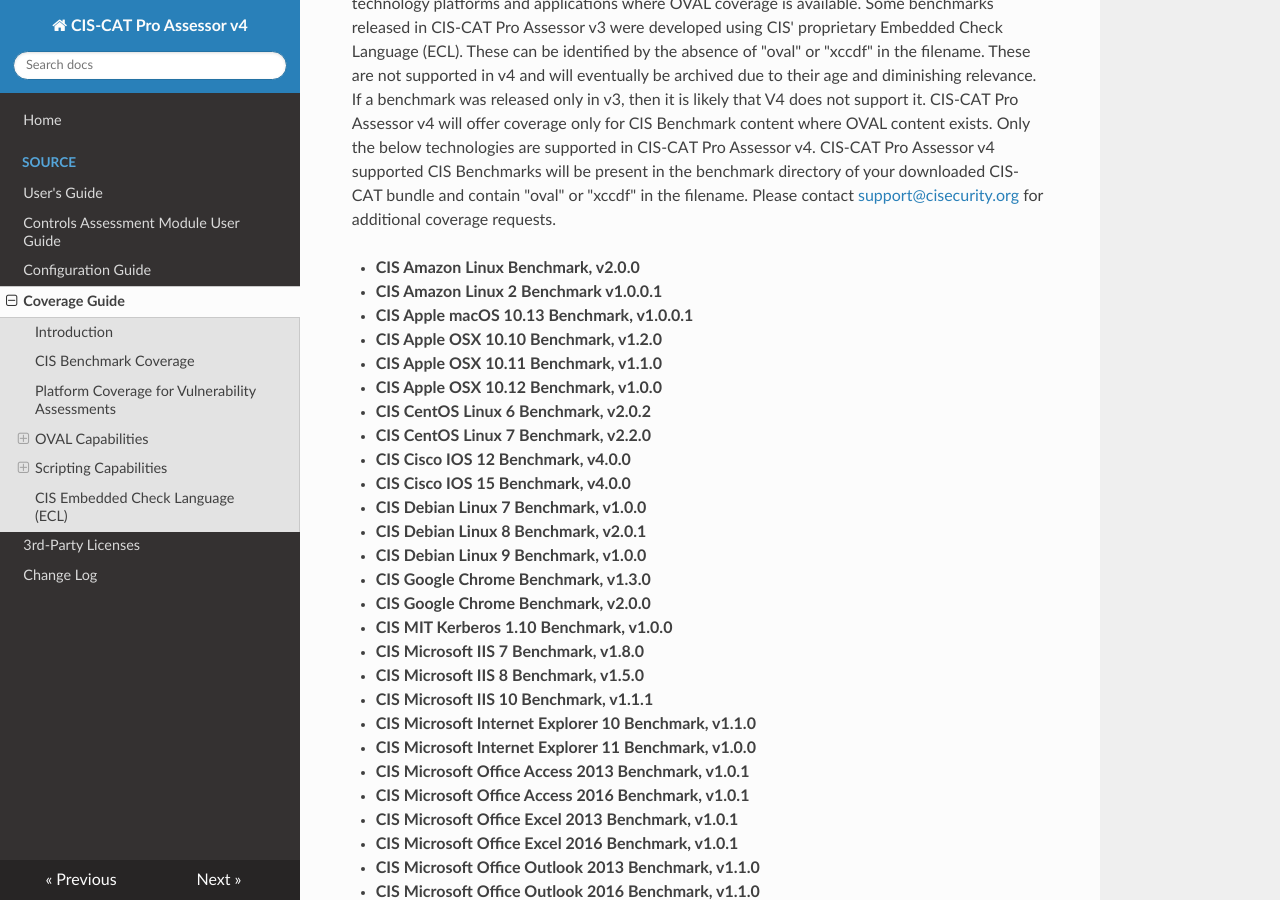
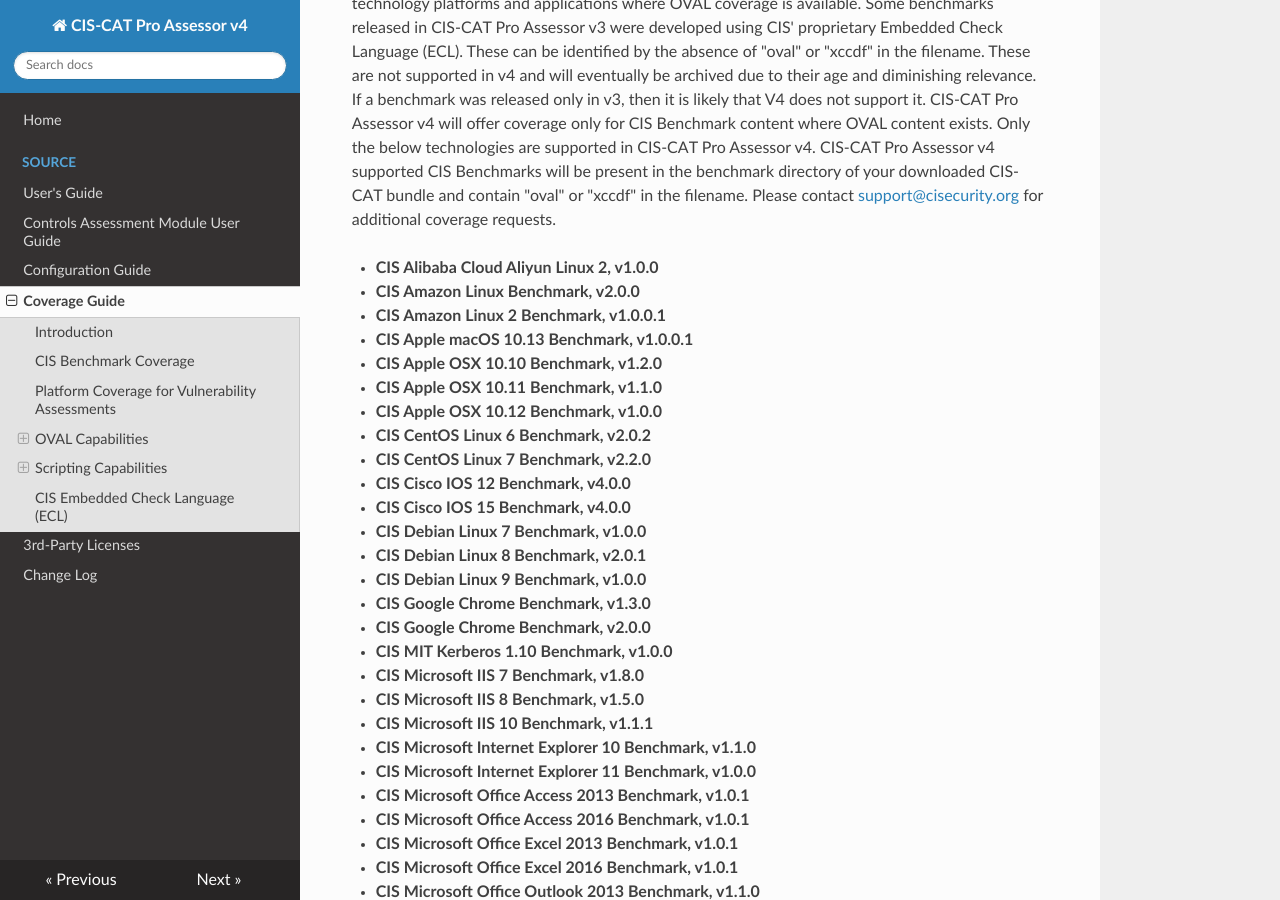
Before and after one commit to CISecurity/CCPA-Docs, an MkDocs documentation site: the page built from docs/Coverage Guide.md, in a window 1280 px wide and 900 px high, scrolled down 917 px. Built offline with MkDocs 1.6.1, drawn with Linux system fonts in a browser that asks for light colours; nearby versions of some CDN libraries; grey boxes are pictures that could not be loaded.

```diff
--- a/docs/Coverage Guide.md
+++ b/docs/Coverage Guide.md
@@ -16,8 +16,9 @@ Note that any benchmark listed below which displays a bulleted list of "`id`:des
 
 CIS-CAT Pro Assessor v4 strives to be a standards-based application focused on vendor-supported technology platforms and applications where OVAL coverage is available. Some benchmarks released in CIS-CAT Pro Assessor v3 were developed using CIS' proprietary Embedded Check Language (ECL). These can be identified by the absence of "oval" or "xccdf" in the filename. These are not supported in v4 and will eventually be archived due to their age and diminishing relevance. If a benchmark was released only in v3, then it is likely that V4 does not support it. CIS-CAT Pro Assessor v4 will offer coverage only for CIS Benchmark content where OVAL content exists. Only the below technologies are supported in CIS-CAT Pro Assessor v4. CIS-CAT Pro Assessor v4 supported CIS Benchmarks will be present in the benchmark directory of your downloaded CIS-CAT bundle and contain "oval" or "xccdf" in the filename. Please contact [support@cisecurity.org](mailto:support@cisecurity.org) for additional coverage requests.
 
+- **CIS Alibaba Cloud Aliyun Linux 2, v1.0.0**
 - **CIS Amazon Linux Benchmark, v2.0.0**
-- **CIS Amazon Linux 2 Benchmark v1.0.0.1**
+- **CIS Amazon Linux 2 Benchmark, v1.0.0.1**
 - **CIS Apple macOS 10.13 Benchmark, v1.0.0.1**
 - **CIS Apple OSX 10.10 Benchmark, v1.2.0**
 - **CIS Apple OSX 10.11 Benchmark, v1.1.0**
```
Also changed, not shown: docs/Change Log.md (+13 -0 lines).
